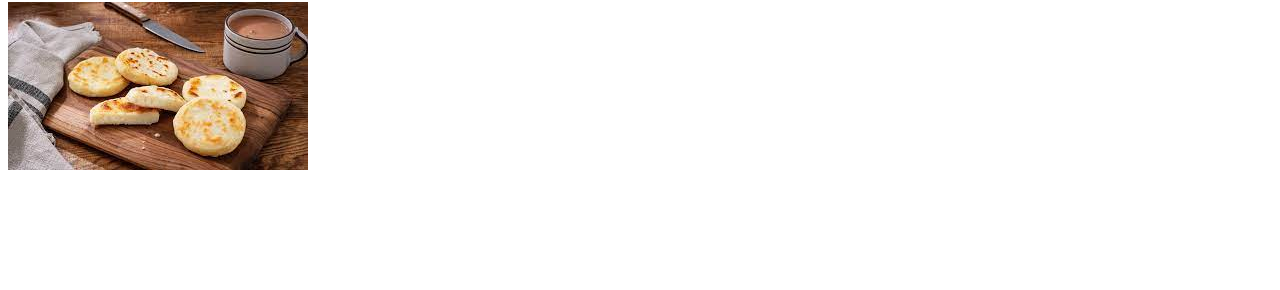
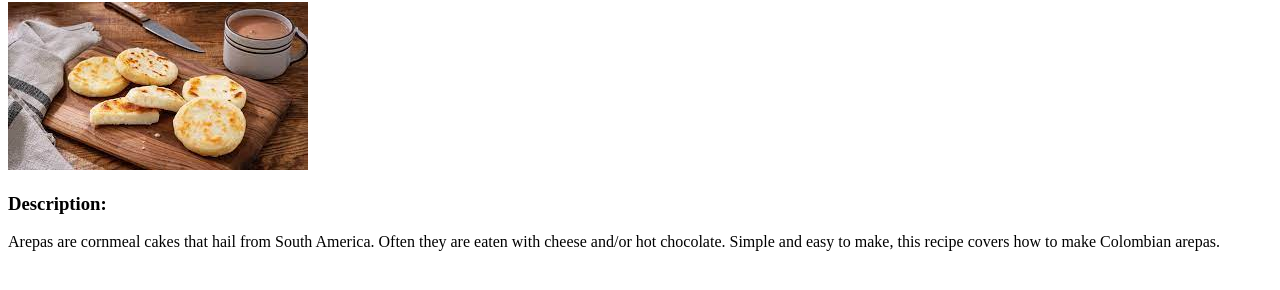
Before and after one commit to shirokooma/odin-recipes, a plain HTML site: page recipes/arepas.html in a window 1280 px wide. Shown: the part 78-368 px from the top of the page. Drawn offline with Linux system fonts and the light colour scheme.

Commit message:
Add description to arepas.html

```diff
--- a/recipes/arepas.html
+++ b/recipes/arepas.html
@@ -8,5 +8,8 @@
     <body>
         <h1>Arepas</h1>
         <img src="../img/arepas.jpeg" alt="arepas on wood cutting board next to hot chocolate">
+        <h3>Description:</h3>
+        <p>Arepas are cornmeal cakes that hail from South America. Often they are eaten with cheese and/or hot chocolate. Simple and easy to make, this recipe covers how to make Colombian arepas.</p>
+
     </body>
 </html>
```
